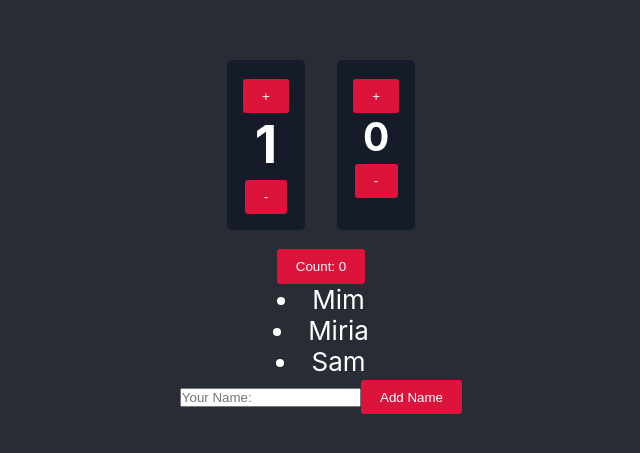
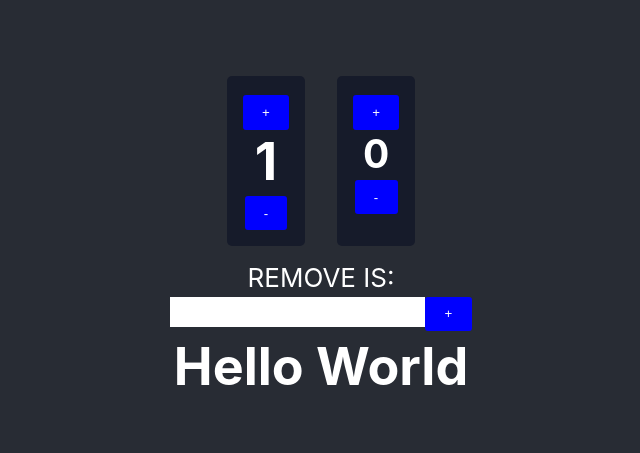
Before and after one commit to usuf-ali/hang-in-hooks, a React (Create React App) app: page / in a window 1280 px wide. Shown: the part 171-624 px from the top of the page, without its empty margins (319-959 px from the left). Built offline with nearby package versions, Linux system fonts and the light colour scheme.

Commit message:
Broken TODO experiment within useReducer

```diff
--- a/package.json
+++ b/package.json
@@ -14,6 +14,7 @@
     "react-dom": "^18.2.0",
     "react-scripts": "5.0.1",
     "typescript": "^4.9.3",
+    "uuid": "^9.0.0",
     "web-vitals": "^2.1.4"
   },
   "scripts": {
--- a/src/App.css
+++ b/src/App.css
@@ -26,7 +26,7 @@
 button{
   border: none;
   padding: .6rem 1.2rem;
-  background: crimson;
+  background: blue;
   color: white;
   border-radius: 3px;
   cursor: pointer;
@@ -39,6 +39,22 @@ button{
   margin: 1rem;
   padding: 1rem;
   border-radius: 5px;
+}
+.btn--delete{
+  display: inline;
+  margin-left: .5rem;
+  background-color: crimson;
+}
+li{
+  list-style: decimal ;
+}
+input,
+input:focus{
+  outline: none;
+  border: none;
+  padding: .25rem .25rem;
+  font-size: 1.2rem;
+  margin-bottom: .5rem;
 }
 .counter{
   display: flex;
--- a/src/App.js
+++ b/src/App.js
@@ -1,7 +1,7 @@
 import { useReducer } from 'react';
 import './App.css';
-import Navbar from './components/Navbar';
-
+import Memo from './components/Memo';
+import Reducer from './components/Reducer';
 const initVal = {
   counter: 1,
   counter2: 0
@@ -38,7 +38,8 @@ function App() {
             <button onClick={() => dispatch({ type: 'sub2' })}>-</button>
           </div>
         </div>
-        <Navbar />
+        <Reducer />
+        <Memo />
       </header>
     </div>
   );
--- /dev/null
+++ b/src/components/Footer.tsx
@@ -0,0 +1,3 @@
+
+const lifeTime: String = "Hello Guys";
+console.log(lifeTime);
--- /dev/null
+++ b/src/components/Memo.jsx
@@ -0,0 +1,11 @@
+import React from 'react'
+
+const Memo = (props) => {
+  return (
+    <div>
+      <h1>Hello World</h1>
+    </div>
+  )
+}
+
+export default Memo
--- a/src/components/Navbar.jsx
+++ /dev/null
@@ -1,43 +0,0 @@
-import React, { useState } from 'react';
-
-
-
-
-const Navbar = () => {
-  // All the states
-  const [lists, setLists] = useState(['Mim', 'Miria', 'Sam']);
-  const [count, setCount] = useState(0);
-  const [name, setName] = useState('');
-
-
-
-  const handleCounter = () => {
-    return setCount(count + 1);
-  }
-  const handleAddName = () => {
-    setLists([...lists, name]);
-    setName("");
-  }
-  return (
-    <div>
-      <button
-        onClick={handleCounter}
-      >
-        Count: {count}
-      </button>
-      {lists.map(list => (
-        <li key={list}>{list}</li>
-      ))}
-      <form onSubmit={e => e.preventDefault()}>
-        <input
-          name=""
-          type="text"
-          placeholder="Your Name: "
-          onChange={e => setName(e.target.value)}
-        />
-        <button onClick={handleAddName}>Add Name</button>
-      </form>
-    </div>
-  )
-}
-export default Navbar;
--- a/src/components/Post.jsx
+++ b/src/components/Post.jsx
@@ -1,6 +1,4 @@
 import React from 'react';
-
-
 const Post = ({ post }) => {
   return (
     <div>
--- /dev/null
+++ b/src/components/Reducer.jsx
@@ -0,0 +1,58 @@
+import { useReducer } from "react";
+
+const initialState = {
+  count: [],
+  name: "",
+  rm: ""
+};
+
+function reducer(state, action) {
+  switch (action.type) {
+    case 'SET_NAME':
+      return { ...state, name: action.payload }
+    case 'ADD':
+      return {
+        ...state,
+        count: [...state.count, state.name],
+        name: ""
+      }
+    case 'REMOVE':
+      const removeitem = {
+        ...state,
+        rm: action.payload,
+        count: state.count.splice(state.count.indexOf(action.payload))
+      }
+      return removeitem;
+    default:
+      throw new Error();
+  }
+}
+
+const Reducer = () => {
+  const [state, dispatch] = useReducer(reducer, initialState);
+  return (
+    <div>
+      <p>REMOVE IS: {state.rm}</p>
+      <input
+        name=""
+        type="text"
+        onChange={e => dispatch({ type: 'SET_NAME', payload: e.target.value })}
+        value={state.name} />
+      {/* "TODO" remove this line */}
+      <button onClick={() => dispatch({ type: 'ADD' })}>+</button>
+      {state.count.map(n => (
+        <>
+          <li>
+            {n}
+            <button
+              className="btn--delete"
+              value={n}
+              onClick={e => dispatch({ type: 'REMOVE', payload: e.target.value })}
+            >-</button>
+          </li>
+        </>
+      ))}
+    </div>
+  )
+}
+export default Reducer;
```
Also changed, not shown: 2 other files (tests, documents, lock files or other folders).
